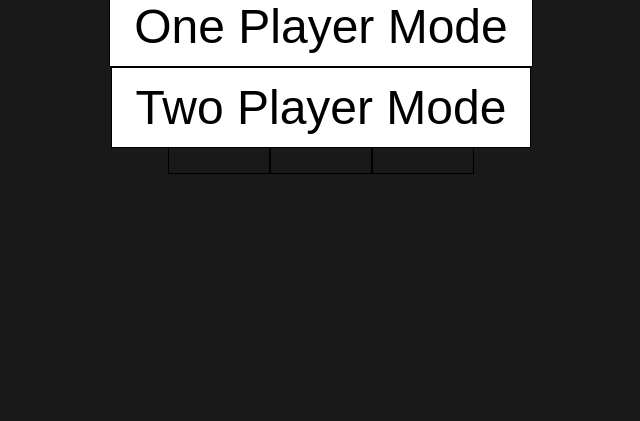
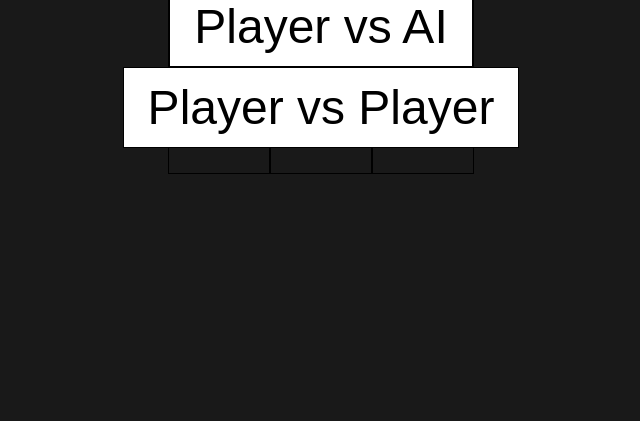
Before and after one commit to panwauu/VanillaJS_TicTacToe, a website with bundled scripts: page index.html in a window 1280 px wide. Shown: the part 379-800 px from the top of the page, without its empty margins (319-959 px from the left). Built offline with nearby package versions, Linux system fonts and the light colour scheme.

Commit message:
Minor visual change

```diff
--- a/index.html
+++ b/index.html
@@ -22,8 +22,8 @@
         </div>
         <div class="winning-message show" id="winningMessage">
             <div data-winning-message-text>Start Game</div>
-            <button id="restartButtonOne">One Player Mode</button>
-            <button id="restartButtonTwo">Two Player Mode</button>
+            <button id="restartButtonOne">Player vs AI</button>
+            <button id="restartButtonTwo">Player vs Player</button>
         </div>
     </body>
 </html>
```
